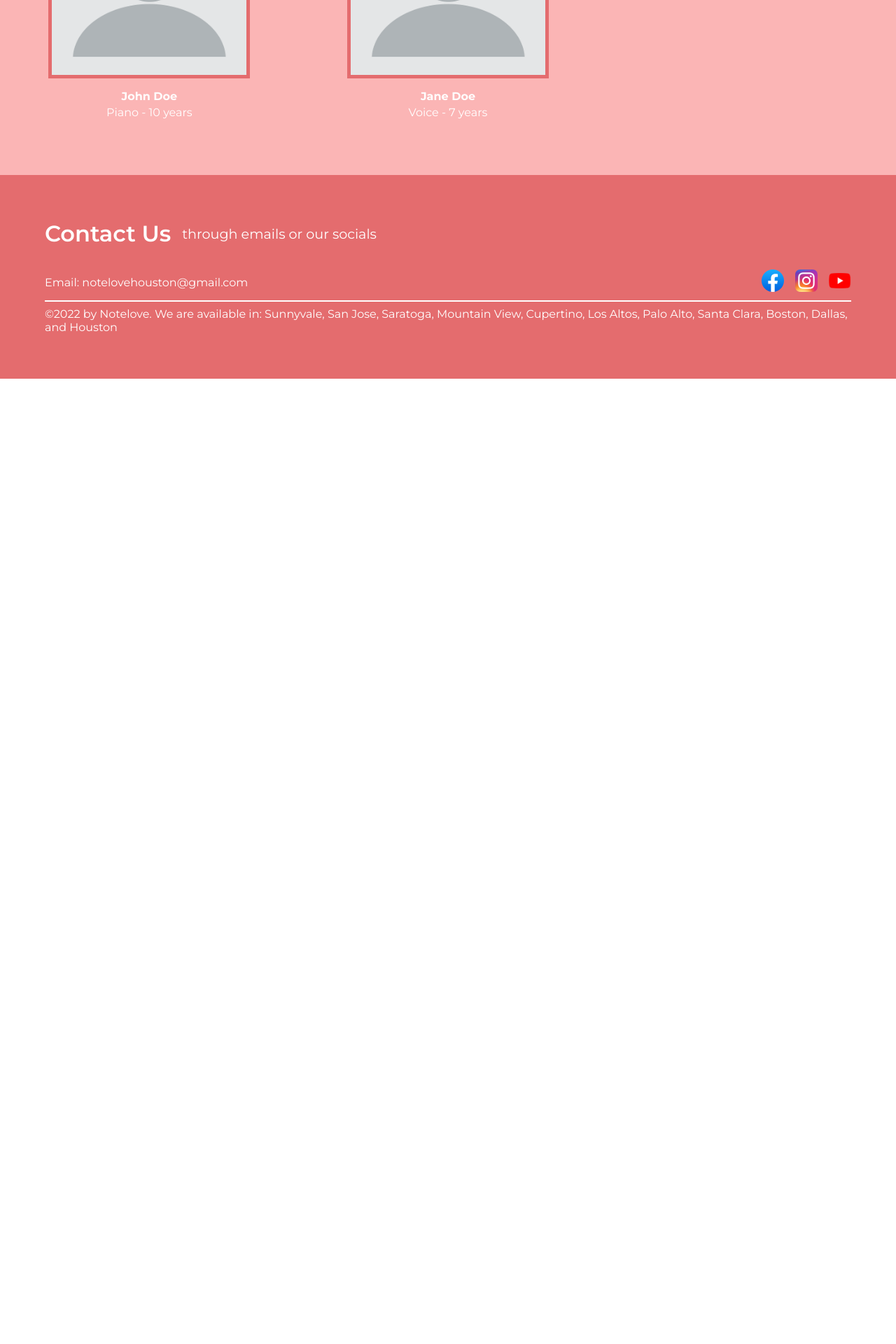
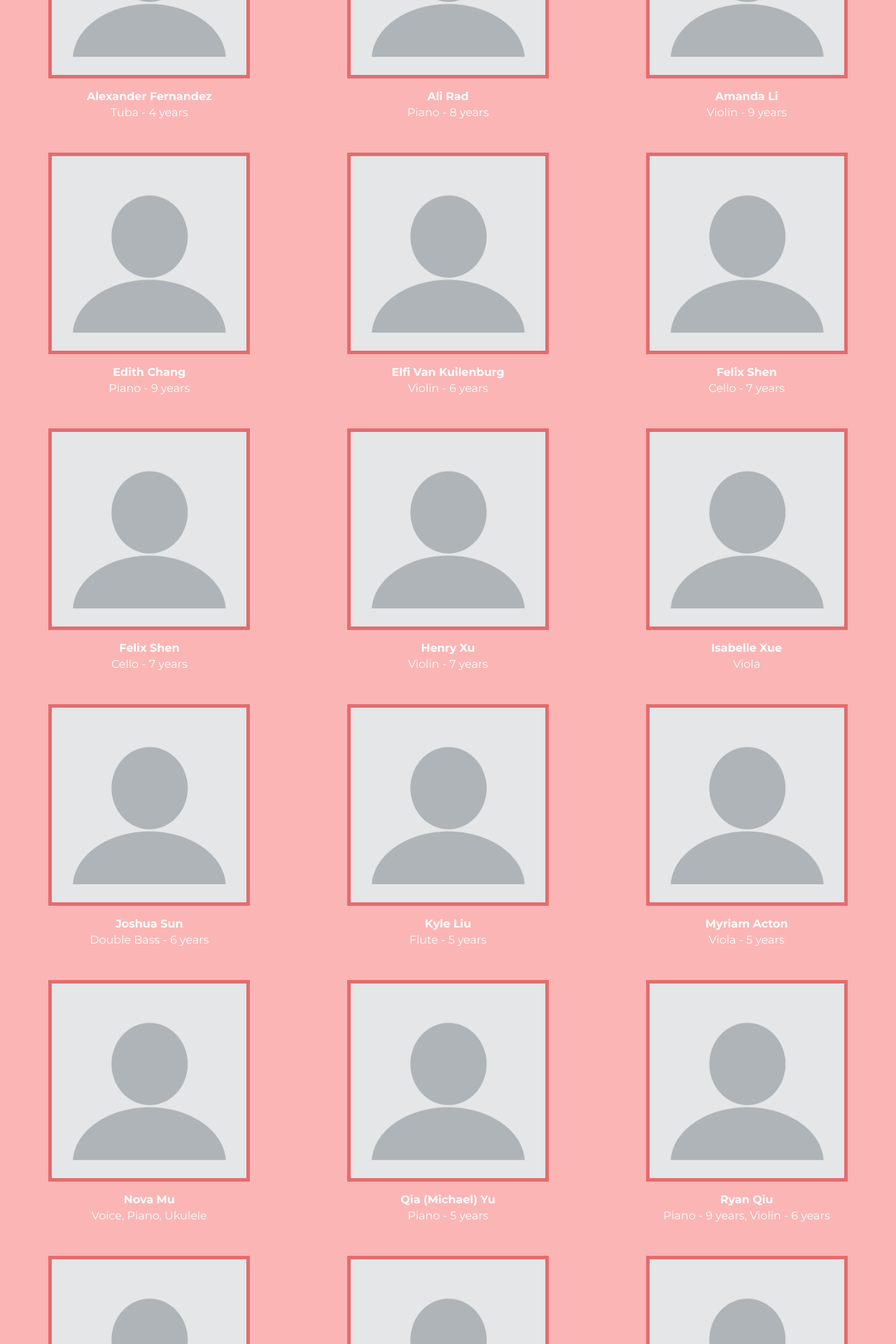
Before and after one commit to LeoYZhang/NoteloveHouston, a React (Create React App) app: page /about/instructors in a window 1280 px wide. Shown: the part 380-2300 px from the top of the page at 70% size. Before the commit the page ends 921 px from the top, so only its background shows below. Built offline with nearby package versions, Linux system fonts and the light colour scheme.

Commit message:
added directors and instructors

```diff
--- a/src/components/ProfileCard.js
+++ b/src/components/ProfileCard.js
@@ -2,13 +2,13 @@ import { React, useState } from 'react';
 import styles from './ProfileCard.module.scss';
 import BlankProfile from '../assets/profiles/blank.png';
 
-export default function ProfileCard({ name, photoSrc, label, description }) {
+export default function ProfileCard({ name, photoSrc, label, description, disabled = false }) {
   const ProfilePic = photoSrc || BlankProfile;
   const [open, setOpen] = useState(false);
 
   return (
     <div className={styles.container}>
-      <div className={open ? styles.hidden : styles.compact} onClick={() => setOpen(true)}>
+      <div className={open ? styles.hidden : `${styles.compact} ${!disabled && styles.clickable}`} onClick={() => (!disabled && setOpen(true))}>
         <div>
           <img src={ProfilePic} alt={name} className={styles.compact_img}/>
         </div>
@@ -27,7 +27,7 @@ export default function ProfileCard({ name, photoSrc, label, description }) {
             <p className={styles.expanded_label}>{label}</p>
             <p className={styles.expanded_desc}>{description}</p>
           </div>
-          <div className={styles.expanded_close} onClick={() => setOpen(false)}>x</div>
+          <div className={styles.expanded_close} onClick={() => (!disabled && setOpen(false))}>x</div>
         </div>
       </div>
     </div>
--- a/src/components/ProfileCard.module.scss
+++ b/src/components/ProfileCard.module.scss
@@ -10,10 +10,6 @@
   flex-direction: column;
   align-items: center;
   width: fit-content;
-
-  &:hover {
-    cursor: pointer;
-  }
 
   &_text {
     display: flex;
@@ -36,6 +32,10 @@
     border: 5px solid $pink;
     margin-bottom: .75rem;
   }
+}
+
+.clickable:hover {
+  cursor: pointer;
 }
 
 .expanded {
--- a/src/pages/Directors.js
+++ b/src/pages/Directors.js
@@ -10,12 +10,12 @@ export default function Directors() {
       <Navbar />
 
       <div className={styles.list}>
-        <ProfileCard name='Raina Qiu' label='Executive Director' description='President of music club and national volunteer organization leader; Experience tutoring kids in math, chinese, music; Played violin for 9 years through private lessons, Bay Area Youth Symphony, Houston Youth Symphony, and TMEA All-Region.'/>
-        <ProfileCard name='Lillian Yang' label='Associate Director' />
-        <ProfileCard name='Melinda Yao' label='Recruitment Director' />
-        <ProfileCard name='Kaitlyn Phillips' label='Marketing Director' />
-        <ProfileCard name='Amanda Yee' label='Finance Director' />
-        <ProfileCard name='Leo Zhang' label='Web Director' />
+        <ProfileCard name='Raina Qiu' label='Executive Director' description='Raina is currently a senior at Glenda Dawson High School. She has been playing the violin for 9 years. Throughout these years, she has stayed involved in music through the Bay Area Youth Symphony and the Houston Youth Symphony, as well as a community service music club she founded in high school. Additionally, she has placed in TMEA Region 19 Symphony Orchestra since middle school and recorded for TMEA All-State throughout high school. Outside of music, Raina enjoys cooking, arts and crafts, and spending time with her family.'/>
+        <ProfileCard name='Lillian Yang' label='Associate Director' description='Lillian is currently a sophomore at Clements High School. She has been playing the piano for 12 years, and the double bass for 5 years. She is involved in Clement&#39;s varsity Sinfonia orchestra as a bassist and has been active in orchestra all throughout middle school. Additionally, she has placed in TMEA Region 13 String Orchestra and has recorded for TMEA All-State. Her piano accomplishments include annually competing and receiving top scores in the Rice Gold Cup Festival, and receiving a First Place with Special Honors award in the 2018 Sonatina and Sonata International Youth Piano Competition presented by the Fryderyk Chopin Society Of Texas, giving her the opportunity to perform a piano solo at Carnegie Hall. In her free time, Lillian enjoys building legos and puzzles or taking walks at night.' />
+        <ProfileCard name='Melinda Yao' label='Recruitment Director' description='Amanda is currently a junior at Glenda Dawson High School. She has been playing the flute for 6 years and is a member of the Houston Youth Symphony. She is an active participant in her school&#39;s band, playing in the wind ensemble during concert season and being a flute section leader during marching season. Additionally, she is a member of the Tri-M Music Honor Society and orchestra club at her school. She placed into the TMEA Region 19 Band and has advanced to the area level throughout her high school career. Some of her additional hobbies include reading and figure skating.' />
+        <ProfileCard name='Kaitlyn Phillips' label='Marketing Director' description='Kaitlyn is currently a senior at Glenda Dawson High School. She has been playing the Bb clarinet for 7 years. She has been a part of Dawson’s wind ensemble for all four years of high school and was a section leader in the marching band. Additionally, she has placed into the TMEA Region 19 Band for 6 consecutive years. Outside of music, Kaitlyn enjoys reading, watching movies, baking, and playing games with her family and friends.' />
+        <ProfileCard name='Amanda Yee' label='Finance Director' description='Melinda is currently a junior at Glenda Dawson High School. She has been playing the flute for 6 years. She is actively involved in her school&#39;s band program, where she serves as a flute section leader in the marching band and a member of the wind ensemble. She is also a member of the Houston Youth Symphony, playing both flute and piccolo in the Symphony Orchestra. Additionally, she placed into the TMEA Region 19 Band and Orchestra and advanced to the area level. Outside of music, she enjoys going for walks outside and spending time with her two cats.' />
+        <ProfileCard name='Leo Zhang' label='Web Director' description='Leo is currently a junior at Clements High School. He has been playing the piano for 11 years and the violin for 7 years. He has been part of the Clements varsity orchestra throughout high school, as well as the Symphony Region Orchestra in middle and high school. Additionally, he has won the Grand Prix award for the 2022 Sonata and Sonatina competition in Corpus Christi. In his free time he likes to play soccer and make cool stuff with code.' />
       </div>
 
       <Footer />
--- a/src/pages/Instructors.js
+++ b/src/pages/Instructors.js
@@ -5,17 +5,40 @@ import Footer from '../components/Footer';
 import styles from './Instructors.module.scss';
 
 export default function Instructors() {
+  const currYear = 2023;
+  const getExperience = (initial, year) => {
+    // initial: number of years listed on form, year: year form was submitted; ex: (6, 2023)
+    return initial + (currYear - year);
+  }
+
   const list = [
-    {name: 'John Doe', label: 'Piano - 10 years', description: 'Lorem ipsum dolor sit amet consectetur adipisicing elit. Eaque molestias est qui quo dolorem illum, ut sapiente totam esse enim! Atque, perspiciatis delectus et laudantium ullam quod officiis alias sit!'},
-    {name: 'Jane Doe', label: 'Voice - 7 years', description: 'Lorem ipsum dolor sit amet consectetur adipisicing elit. Eaque molestias est qui quo dolorem illum, ut sapiente totam esse enim! Atque, perspiciatis delectus et laudantium ullam quod officiis alias sit!'},
+    {name: 'Joshua Sun', label: `Double Bass - ${getExperience(6, 2023)} years`},
+    {name: 'Felix Shen', label: `Cello - ${getExperience(7, 2023)} years`},
+    {name: 'Theresa Andrews', label: `Double Bass - ${getExperience(4, 2023)} years`},
+    {name: 'Kyle Liu', label: `Flute - ${getExperience(5, 2023)} years`},
+    {name: 'Qia (Michael) Yu', label: `Piano - ${getExperience(5, 2023)} years`},
+    {name: 'Ali Rad', label: `Piano - ${getExperience(8, 2023)} years`},
+    {name: 'Felix Shen', label: `Cello - ${getExperience(7, 2023)} years`},
+    {name: 'Edith Chang', label: `Piano - ${getExperience(9, 2023)} years`},
+    {name: 'Ryan Qiu', label: `Piano - ${getExperience(9, 2023)} years, Violin - ${getExperience(6, 2023)} years`},
+    {name: 'Alexander Fernandez', label: `Tuba - ${getExperience(4, 2023)} years`},
+    {name: 'Vivian Lee', label: `Viola - ${getExperience(5, 2023)} years`},
+    {name: 'Isabelle Xue', label: `Viola`},
+    {name: 'Myriam Acton', label: `Viola - ${getExperience(5, 2023)} years`},
+    {name: 'Rynn Ma', label: `Violin - ${getExperience(7, 2023)} years`},
+    {name: 'Amanda Li', label: `Violin - ${getExperience(9, 2023)} years`},
+    {name: 'Henry Xu', label: `Violin - ${getExperience(7, 2023)} years`},
+    {name: 'Elfi Van Kuilenburg', label: `Violin - ${getExperience(6, 2023)} years`},
+    {name: 'Nova Mu', label: `Voice, Piano, Ukulele`},
   ];
+  list.sort((a, b) => (a.name > b.name ? 1 : -1));
 
   return (
     <div className={styles.Directors}>
       <Navbar />
 
       <div className={styles.list}>
-        {list.map((x) => (<ProfileCard name={x.name} label={x.label} description={x.description} />))}
+        {list.map((x) => (<ProfileCard name={x.name} label={x.label} description={x.description} disabled />))}
       </div>
 
       <Footer />
```
